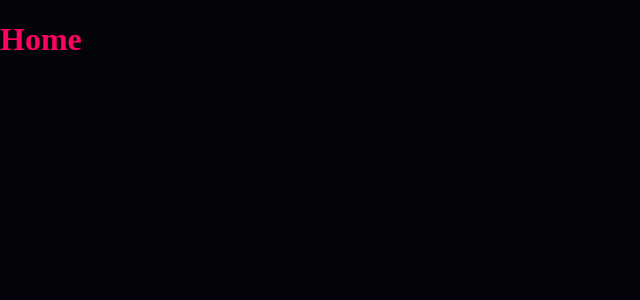
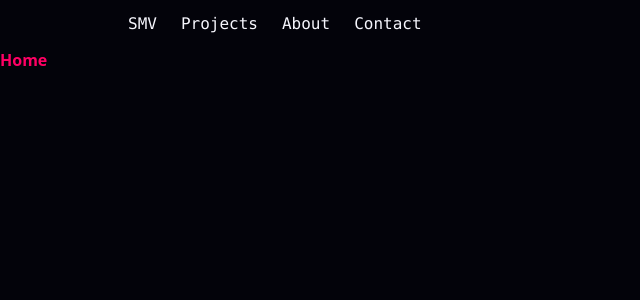
Before and after one commit to halfrice/small-volume-milling, a Next.js app: page / in a window 1280 px wide. Shown: the top 300 px of the page, without its empty margins (0-640 px from the left). Built offline with nearby package versions, Linux system fonts and the light colour scheme.

Commit message:
Add navbar

```diff
--- /dev/null
+++ b/app/components/navbar.tsx
@@ -0,0 +1,35 @@
+import Link from "next/link"
+
+const routes = [
+  {
+    name: "Projects",
+    route: "/projects",
+  },
+  {
+    name: "About",
+    route: "/about",
+  },
+  {
+    name: "Contact",
+    route: "/contact",
+  },
+]
+
+const Navbar = () => {
+  return (
+    <nav className="flex flex-col items-center justify-between h-12 px-6">
+      <div className="flex items-start max-w-5xl w-full h-full font-mono text-md">
+        <div className="flex items-center space-x-6 h-full">
+          <Link href="/">SMV</Link>
+          {routes.map(({ name, route }, i) => (
+            <Link href={route} key={i}>
+              <span>{name}</span>
+            </Link>
+          ))}
+        </div>
+      </div>
+    </nav>
+  )
+}
+
+export default Navbar
--- a/app/globals.css
+++ b/app/globals.css
@@ -1,3 +1,7 @@
+@tailwind base;
+@tailwind components;
+@tailwind utilities;
+
 :root {
   --dark: #03030a;
   --darker-gray: #16161d;
--- a/app/layout.tsx
+++ b/app/layout.tsx
@@ -1,12 +1,29 @@
 import "normalize.css/normalize.css"
 import "./globals.css"
+import Navbar from "./components/navbar"
 
-const Layout = ({ children }: { children: React.ReactNode }) => {
+export default function RootLayout({
+  children,
+}: {
+  children: React.ReactNode
+}) {
   return (
     <html lang="en">
-      <body>{children}</body>
+      <body>
+        <Navbar />
+        <main>{children}</main>
+      </body>
     </html>
   )
 }
 
-export default Layout
+// const Layout = ({ children }: { children: React.ReactNode }) => {
+//   return (
+//     <html lang="en">
+//       <body>
+//         <Navbar />
+//         <main>{children}</main>
+//       </body>
+//     </html>
+//   )
+// }
```
